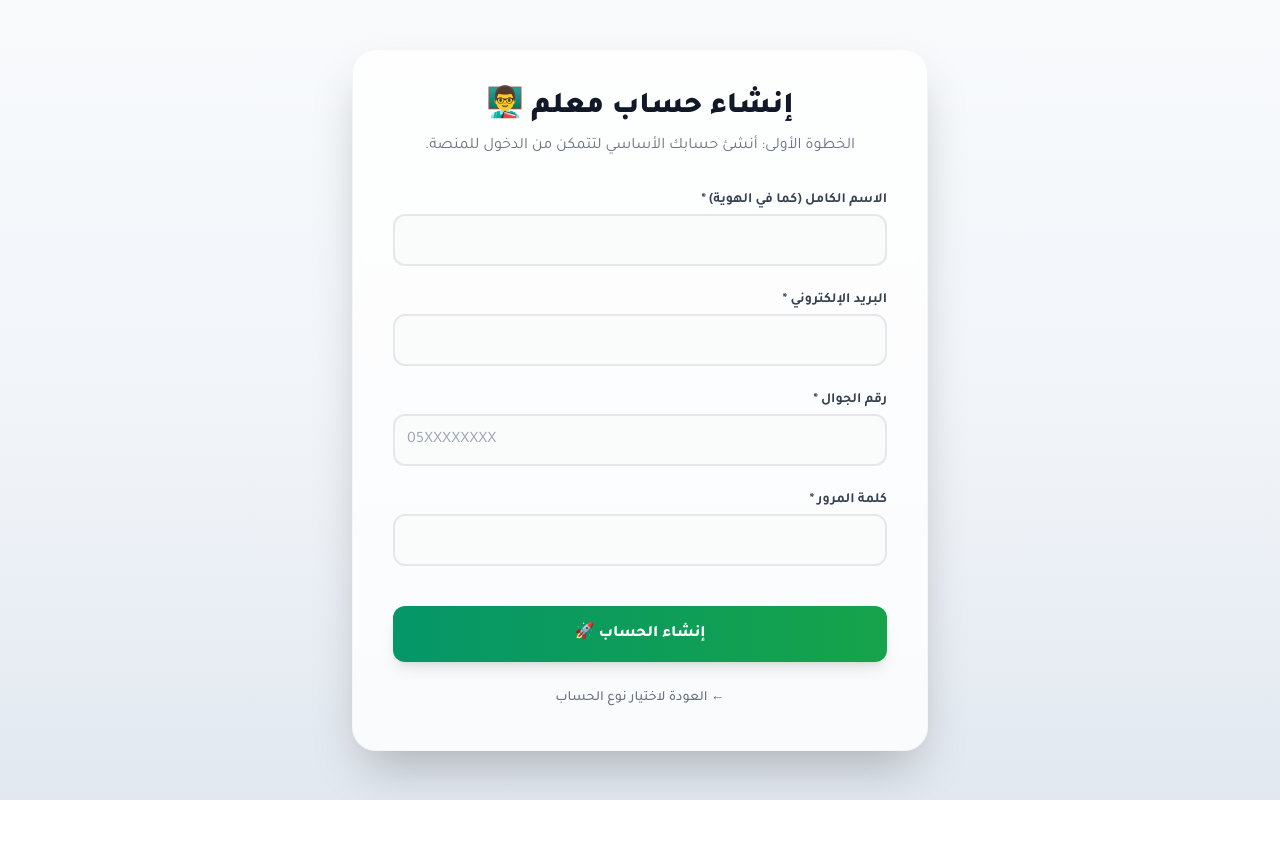
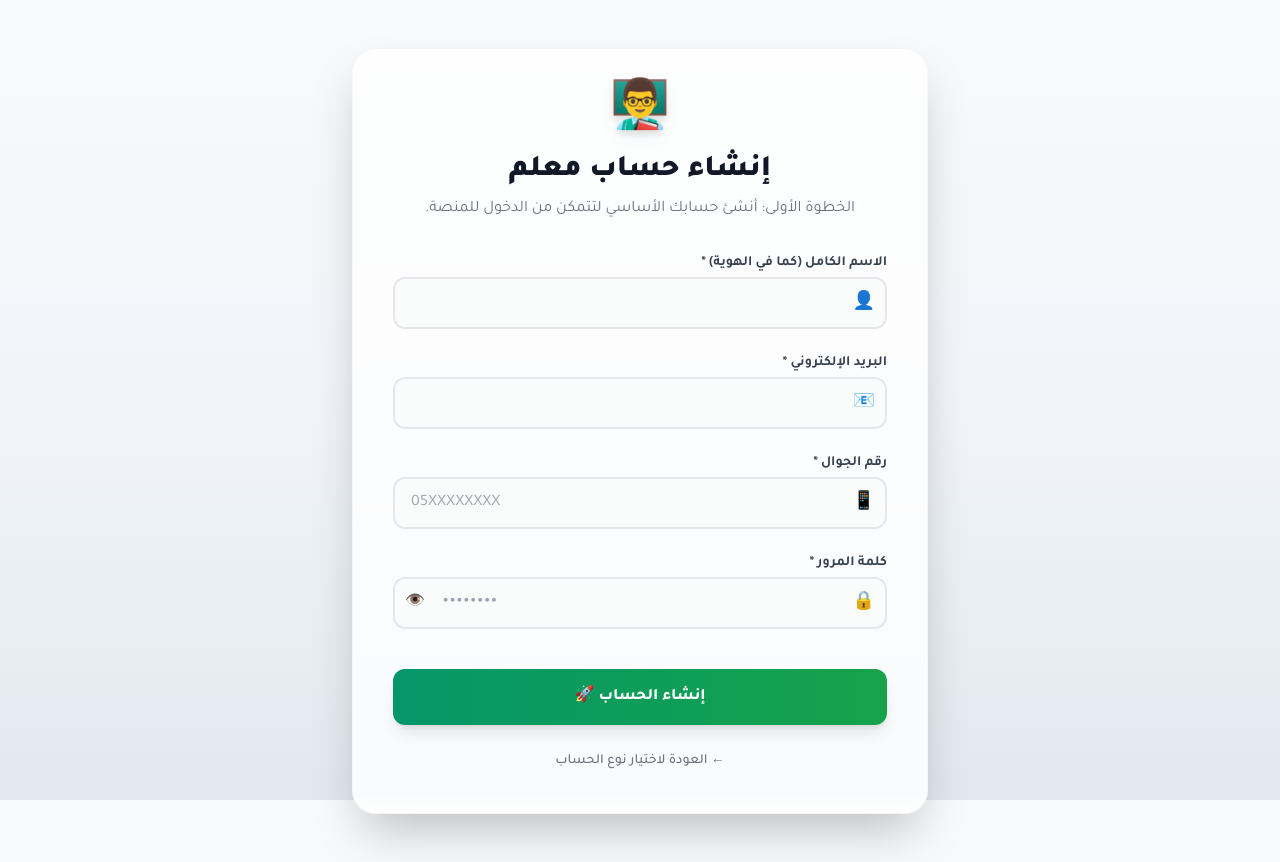
Before and after one commit to Ammar-1993/Taj-Platform, a Next.js app in the folder frontend/: page /register/teacher in a window 1280 px wide. Before the commit the page ends 800 px from the top, so only its background shows below. Built offline with nearby package versions, Linux system fonts and the light colour scheme; no server answers.

Commit message:
feat: add icons and password visibility toggle to registration forms

```diff
--- a/frontend/src/app/register/parent/page.tsx
+++ b/frontend/src/app/register/parent/page.tsx
@@ -15,6 +15,7 @@ export default function ParentRegisterPage() {
     const [loading, setLoading] = useState(false);
     const [error, setError] = useState('');
     const [successMsg, setSuccessMsg] = useState('');
+    const [showPassword, setShowPassword] = useState(false);
 
     const [name, setName] = useState('');
     const [email, setEmail] = useState('');
@@ -76,22 +77,51 @@ export default function ParentRegisterPage() {
 
                         <div>
                             <label className="block text-sm font-bold text-gray-700 mb-1">اسم ولي الأمر *</label>
-                            <input type="text" required value={name} onChange={e => setName(e.target.value)} placeholder="الاسم الثنائي أو الثلاثي" className="w-full border-2 border-gray-200 rounded-xl p-3 focus:border-purple-500 focus:ring-2 focus:ring-purple-200 outline-none transition-all duration-200 bg-gray-50/80 focus:bg-white" />
+                            <div className="relative group">
+                                <span className="absolute right-3 top-1/2 -translate-y-1/2 text-lg text-gray-400 group-focus-within:text-purple-500 transition-colors">👤</span>
+                                <input type="text" required value={name} onChange={e => setName(e.target.value)} placeholder="الاسم الثنائي أو الثلاثي" className="w-full border-2 border-gray-200 rounded-xl py-3 pr-10 pl-4 focus:border-purple-500 focus:ring-2 focus:ring-purple-200 outline-none transition-all duration-200 bg-gray-50/80 focus:bg-white" />
+                            </div>
                         </div>
 
                         <div>
                             <label className="block text-sm font-bold text-gray-700 mb-1">البريد الإلكتروني *</label>
-                            <input type="email" required value={email} onChange={e => setEmail(e.target.value)} placeholder="parent@example.com" className="w-full border-2 border-gray-200 rounded-xl p-3 focus:border-purple-500 focus:ring-2 focus:ring-purple-200 outline-none transition-all duration-200 bg-gray-50/80 focus:bg-white" dir="ltr" />
+                            <div className="relative group">
+                                <span className="absolute right-3 top-1/2 -translate-y-1/2 text-lg text-gray-400 group-focus-within:text-purple-500 transition-colors">📧</span>
+                                <input type="email" required value={email} onChange={e => setEmail(e.target.value)} placeholder="parent@example.com" className="w-full border-2 border-gray-200 rounded-xl py-3 pr-10 pl-4 focus:border-purple-500 focus:ring-2 focus:ring-purple-200 outline-none transition-all duration-200 bg-gray-50/80 focus:bg-white" dir="ltr" />
+                            </div>
                         </div>
 
                         <div>
                             <label className="block text-sm font-bold text-gray-700 mb-1">رقم الجوال *</label>
-                            <input type="tel" required value={phone} onChange={e => setPhone(e.target.value)} placeholder="05XXXXXXXX" className="w-full border-2 border-gray-200 rounded-xl p-3 focus:border-purple-500 focus:ring-2 focus:ring-purple-200 outline-none transition-all duration-200 bg-gray-50/80 focus:bg-white" dir="ltr" />
+                            <div className="relative group">
+                                <span className="absolute right-3 top-1/2 -translate-y-1/2 text-lg text-gray-400 group-focus-within:text-purple-500 transition-colors">📱</span>
+                                <input type="tel" required value={phone} onChange={e => setPhone(e.target.value)} placeholder="05XXXXXXXX" className="w-full border-2 border-gray-200 rounded-xl py-3 pr-10 pl-4 focus:border-purple-500 focus:ring-2 focus:ring-purple-200 outline-none transition-all duration-200 bg-gray-50/80 focus:bg-white" dir="ltr" />
+                            </div>
                         </div>
 
                         <div>
                             <label className="block text-sm font-bold text-gray-700 mb-1">كلمة المرور *</label>
-                            <input type="password" required minLength={8} value={password} onChange={e => setPassword(e.target.value)} placeholder="••••••••" className="w-full border-2 border-gray-200 rounded-xl p-3 focus:border-purple-500 focus:ring-2 focus:ring-purple-200 outline-none transition-all duration-200 bg-gray-50/80 focus:bg-white" />
+                            <div className="relative group">
+                                <span className="absolute right-3 top-1/2 -translate-y-1/2 text-lg text-gray-400 group-focus-within:text-purple-500 transition-colors">🔒</span>
+                                <input
+                                    type={showPassword ? 'text' : 'password'}
+                                    required
+                                    minLength={8}
+                                    value={password}
+                                    onChange={e => setPassword(e.target.value)}
+                                    placeholder="••••••••"
+                                    className="w-full border-2 border-gray-200 rounded-xl py-3 pr-10 pl-12 focus:border-purple-500 focus:ring-2 focus:ring-purple-200 outline-none transition-all duration-200 bg-gray-50/80 focus:bg-white text-left font-bold tracking-widest"
+                                    dir="ltr"
+                                />
+                                <button
+                                    type="button"
+                                    onClick={() => setShowPassword(!showPassword)}
+                                    className="absolute left-3 top-1/2 -translate-y-1/2 text-gray-400 hover:text-purple-600 transition-colors"
+                                    title={showPassword ? 'إخفاء' : 'عرض'}
+                                >
+                                    {showPassword ? '👁️‍🗨️' : '👁️'}
+                                </button>
+                            </div>
                         </div>
 
                         <div className="pt-4">
--- a/frontend/src/app/register/student/page.tsx
+++ b/frontend/src/app/register/student/page.tsx
@@ -15,6 +15,7 @@ export default function StudentRegisterPage() {
     const [loading, setLoading] = useState(false);
     const [error, setError] = useState('');
     const [successMsg, setSuccessMsg] = useState('');
+    const [showPassword, setShowPassword] = useState(false);
 
     // Form Data States
     const [name, setName] = useState('');
@@ -78,53 +79,74 @@ export default function StudentRegisterPage() {
 
                         <div>
                             <label className="block text-sm font-bold text-gray-700 mb-1">اسم الطالب *</label>
+                            <div className="relative group">
+                                <span className="absolute right-3 top-1/2 -translate-y-1/2 text-lg text-gray-400 group-focus-within:text-indigo-500 transition-colors">👤</span>
                                 <input
                                     type="text"
                                     required
                                     value={name}
                                     onChange={e => setName(e.target.value)}
                                     placeholder="الاسم الثنائي أو الثلاثي"
-                                className="w-full border-2 border-gray-200 rounded-xl p-3 focus:border-indigo-500 focus:ring-2 focus:ring-indigo-200 outline-none transition-all duration-200 bg-gray-50/80 focus:bg-white"
+                                    className="w-full border-2 border-gray-200 rounded-xl py-3 pr-10 pl-4 focus:border-indigo-500 focus:ring-2 focus:ring-indigo-200 outline-none transition-all duration-200 bg-gray-50/80 focus:bg-white text-right"
                                 />
+                            </div>
                         </div>
 
                         <div>
                             <label className="block text-sm font-bold text-gray-700 mb-1">البريد الإلكتروني *</label>
+                            <div className="relative group">
+                                <span className="absolute right-3 top-1/2 -translate-y-1/2 text-lg text-gray-400 group-focus-within:text-indigo-500 transition-colors">📧</span>
                                 <input
                                     type="email"
                                     required
                                     value={email}
                                     onChange={e => setEmail(e.target.value)}
                                     placeholder="student@example.com"
-                                className="w-full border-2 border-gray-200 rounded-xl p-3 focus:border-indigo-500 focus:ring-2 focus:ring-indigo-200 outline-none transition-all duration-200 bg-gray-50/80 focus:bg-white"
+                                    className="w-full border-2 border-gray-200 rounded-xl py-3 pr-10 pl-4 focus:border-indigo-500 focus:ring-2 focus:ring-indigo-200 outline-none transition-all duration-200 bg-gray-50/80 focus:bg-white text-left"
                                     dir="ltr"
                                 />
+                            </div>
                         </div>
 
                         <div>
                             <label className="block text-sm font-bold text-gray-700 mb-1">رقم الجوال *</label>
+                            <div className="relative group">
+                                <span className="absolute right-3 top-1/2 -translate-y-1/2 text-lg text-gray-400 group-focus-within:text-indigo-500 transition-colors">📱</span>
                                 <input
                                     type="tel"
                                     required
                                     value={phone}
                                     onChange={e => setPhone(e.target.value)}
                                     placeholder="05XXXXXXXX"
-                                className="w-full border-2 border-gray-200 rounded-xl p-3 focus:border-indigo-500 focus:ring-2 focus:ring-indigo-200 outline-none transition-all duration-200 bg-gray-50/80 focus:bg-white"
+                                    className="w-full border-2 border-gray-200 rounded-xl py-3 pr-10 pl-4 focus:border-indigo-500 focus:ring-2 focus:ring-indigo-200 outline-none transition-all duration-200 bg-gray-50/80 focus:bg-white text-left"
                                     dir="ltr"
                                 />
+                            </div>
                         </div>
 
                         <div>
                             <label className="block text-sm font-bold text-gray-700 mb-1">كلمة المرور *</label>
+                            <div className="relative group">
+                                <span className="absolute right-3 top-1/2 -translate-y-1/2 text-lg text-gray-400 group-focus-within:text-indigo-500 transition-colors">🔒</span>
                                 <input
-                                type="password"
+                                    type={showPassword ? 'text' : 'password'}
                                     required
                                     minLength={8}
                                     value={password}
                                     onChange={e => setPassword(e.target.value)}
                                     placeholder="••••••••"
-                                className="w-full border-2 border-gray-200 rounded-xl p-3 focus:border-indigo-500 focus:ring-2 focus:ring-indigo-200 outline-none transition-all duration-200 bg-gray-50/80 focus:bg-white"
+                                    className="w-full border-2 border-gray-200 rounded-xl py-3 pr-10 pl-12 focus:border-indigo-500 focus:ring-2 focus:ring-indigo-200 outline-none transition-all duration-200 bg-gray-50/80 focus:bg-white text-left font-bold tracking-widest"
+                                    dir="ltr"
                                 />
+                                <button
+                                    type="button"
+                                    onClick={() => setShowPassword(!showPassword)}
+                                    className="absolute left-3 top-1/2 -translate-y-1/2 text-gray-400 hover:text-indigo-600 transition-colors"
+                                    title={showPassword ? 'إخفاء' : 'عرض'}
+                                >
+                                    {showPassword ? '👁️‍🗨️' : '👁️'}
+                                </button>
+                            </div>
                         </div>
 
                         <div className="pt-4">
--- a/frontend/src/app/register/teacher/page.tsx
+++ b/frontend/src/app/register/teacher/page.tsx
@@ -15,6 +15,7 @@ export default function TeacherRegisterPage() {
     const [loading, setLoading] = useState(false);
     const [error, setError] = useState('');
     const [successMsg, setSuccessMsg] = useState('');
+    const [showPassword, setShowPassword] = useState(false);
 
     // Form Data States (البيانات الأساسية فقط)
     const [name, setName] = useState('');
@@ -60,7 +61,8 @@ export default function TeacherRegisterPage() {
             <div className="max-w-xl w-full bg-white/80 backdrop-blur-sm p-8 sm:p-10 rounded-3xl shadow-2xl border border-gray-100/80 animate-fade-in-up">
 
                 <div className="text-center mb-8">
-                    <h1 className="text-3xl font-black text-gray-900 mb-2">إنشاء حساب معلم 👨‍🏫</h1>
+                    <div className="text-5xl mb-4 drop-shadow-lg">👨‍🏫</div>
+                    <h1 className="text-3xl font-black text-gray-900 mb-2">إنشاء حساب معلم</h1>
                     <p className="text-gray-500">الخطوة الأولى: أنشئ حسابك الأساسي لتتمكن من الدخول للمنصة.</p>
                 </div>
 
@@ -76,22 +78,51 @@ export default function TeacherRegisterPage() {
 
                         <div>
                             <label className="block text-sm font-bold text-gray-700 mb-1">الاسم الكامل (كما في الهوية) *</label>
-                            <input type="text" required value={name} onChange={e => setName(e.target.value)} className="w-full border-2 border-gray-200 rounded-xl p-3 focus:border-emerald-500 focus:ring-2 focus:ring-emerald-200 outline-none transition-all duration-200 bg-gray-50/80 focus:bg-white" />
+                            <div className="relative group">
+                                <span className="absolute right-3 top-1/2 -translate-y-1/2 text-lg text-gray-400 group-focus-within:text-emerald-500 transition-colors">👤</span>
+                                <input type="text" required value={name} onChange={e => setName(e.target.value)} className="w-full border-2 border-gray-200 rounded-xl py-3 pr-10 pl-4 focus:border-emerald-500 focus:ring-2 focus:ring-emerald-200 outline-none transition-all duration-200 bg-gray-50/80 focus:bg-white" />
+                            </div>
                         </div>
 
                         <div>
                             <label className="block text-sm font-bold text-gray-700 mb-1">البريد الإلكتروني *</label>
-                            <input type="email" required value={email} onChange={e => setEmail(e.target.value)} className="w-full border-2 border-gray-200 rounded-xl p-3 focus:border-emerald-500 focus:ring-2 focus:ring-emerald-200 outline-none transition-all duration-200 bg-gray-50/80 focus:bg-white" dir="ltr" />
+                            <div className="relative group">
+                                <span className="absolute right-3 top-1/2 -translate-y-1/2 text-lg text-gray-400 group-focus-within:text-emerald-500 transition-colors">📧</span>
+                                <input type="email" required value={email} onChange={e => setEmail(e.target.value)} className="w-full border-2 border-gray-200 rounded-xl py-3 pr-10 pl-4 focus:border-emerald-500 focus:ring-2 focus:ring-emerald-200 outline-none transition-all duration-200 bg-gray-50/80 focus:bg-white" dir="ltr" />
+                            </div>
                         </div>
 
                         <div>
                             <label className="block text-sm font-bold text-gray-700 mb-1">رقم الجوال *</label>
-                            <input type="tel" required value={phone} onChange={e => setPhone(e.target.value)} className="w-full border-2 border-gray-200 rounded-xl p-3 focus:border-emerald-500 focus:ring-2 focus:ring-emerald-200 outline-none transition-all duration-200 bg-gray-50/80 focus:bg-white" dir="ltr" placeholder="05XXXXXXXX" />
+                            <div className="relative group">
+                                <span className="absolute right-3 top-1/2 -translate-y-1/2 text-lg text-gray-400 group-focus-within:text-emerald-500 transition-colors">📱</span>
+                                <input type="tel" required value={phone} onChange={e => setPhone(e.target.value)} className="w-full border-2 border-gray-200 rounded-xl py-3 pr-10 pl-4 focus:border-emerald-500 focus:ring-2 focus:ring-emerald-200 outline-none transition-all duration-200 bg-gray-50/80 focus:bg-white" dir="ltr" placeholder="05XXXXXXXX" />
+                            </div>
                         </div>
 
                         <div>
                             <label className="block text-sm font-bold text-gray-700 mb-1">كلمة المرور *</label>
-                            <input type="password" required minLength={8} value={password} onChange={e => setPassword(e.target.value)} className="w-full border-2 border-gray-200 rounded-xl p-3 focus:border-emerald-500 focus:ring-2 focus:ring-emerald-200 outline-none transition-all duration-200 bg-gray-50/80 focus:bg-white" />
+                            <div className="relative group">
+                                <span className="absolute right-3 top-1/2 -translate-y-1/2 text-lg text-gray-400 group-focus-within:text-emerald-500 transition-colors">🔒</span>
+                                <input
+                                    type={showPassword ? 'text' : 'password'}
+                                    required
+                                    minLength={8}
+                                    value={password}
+                                    onChange={e => setPassword(e.target.value)}
+                                    className="w-full border-2 border-gray-200 rounded-xl py-3 pr-10 pl-12 focus:border-emerald-500 focus:ring-2 focus:ring-emerald-200 outline-none transition-all duration-200 bg-gray-50/80 focus:bg-white text-left font-bold tracking-widest"
+                                    dir="ltr"
+                                    placeholder="••••••••"
+                                />
+                                <button
+                                    type="button"
+                                    onClick={() => setShowPassword(!showPassword)}
+                                    className="absolute left-3 top-1/2 -translate-y-1/2 text-gray-400 hover:text-emerald-600 transition-colors"
+                                    title={showPassword ? 'إخفاء' : 'عرض'}
+                                >
+                                    {showPassword ? '👁️‍🗨️' : '👁️'}
+                                </button>
+                            </div>
                         </div>
 
                         <div className="pt-4">
```
Lines whose indentation alone changed are shown as unchanged.
